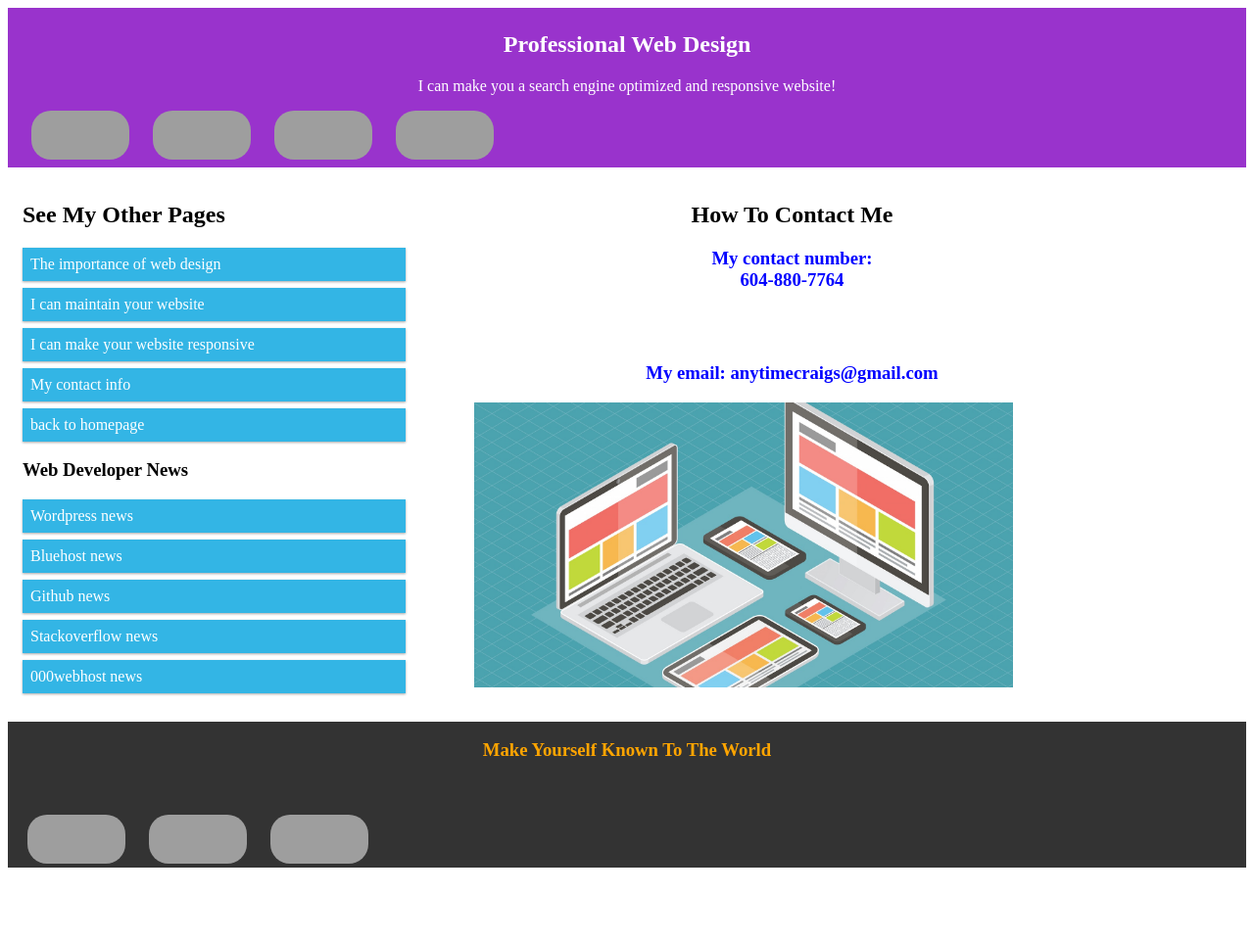
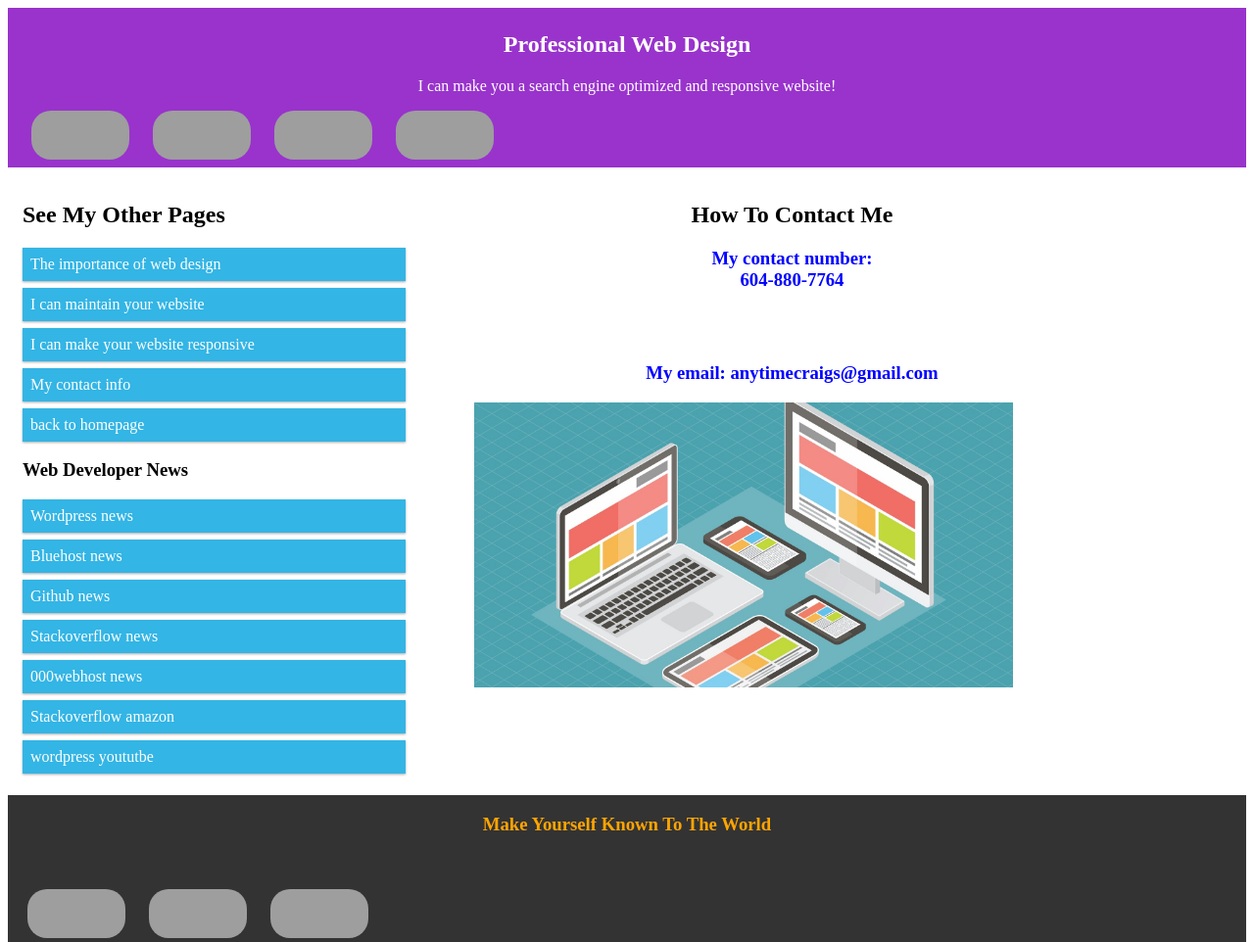
Before and after one commit to kogamikirito/kogamikirito.github.io, a Jekyll site: the page contact info/index.html, which Jekyll copies as it is, in a window 1280 px wide, cut to the strip 0-962 px from the top of the page. Shown: the whole strip at 98% size. Built offline with Jekyll 4.4.1, drawn with Linux system fonts in a browser that asks for light colours; before the commit the page ends 900 px from its top, so only the background shows below that; grey boxes are pictures that could not be loaded.

Commit message:
new links

```diff
--- a/contact info/index.html
+++ b/contact info/index.html
@@ -198,6 +198,10 @@ nav{list-style-type:none;}
 
 <li><a href="https://www.facebook.com/000webhost.Global/" class="ten" target="_blank">000webhost news</a></li>
 
+    <li><a href="https://www.amazon.com/s/ref=nb_sb_noss_2?url=search-alias%3Daps&field-keywords=STACK+OVERFLOW" class="ten" target="_blank">Stackoverflow amazon</a></li>
+
+<li><a href="https://www.youtube.com/results?search_query=WORDPRESS" class="ten" target="_blank">wordpress yoututbe</a></li>
+
 </nav>
 
 
```
